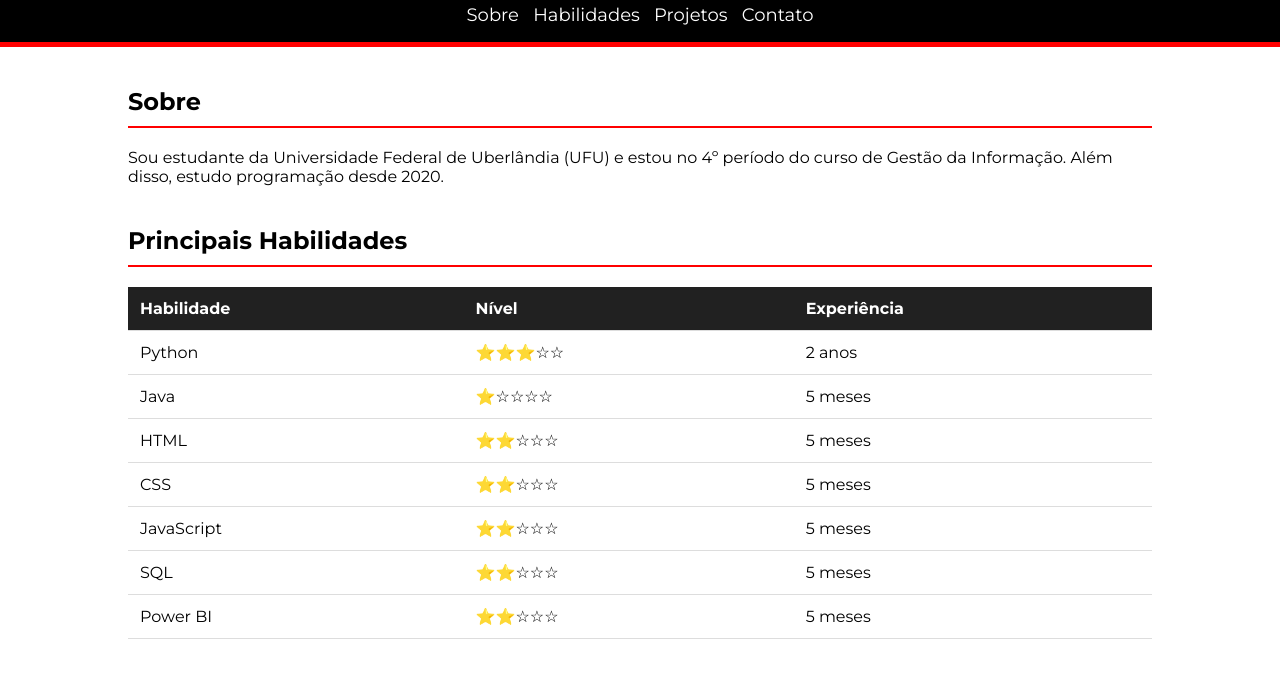
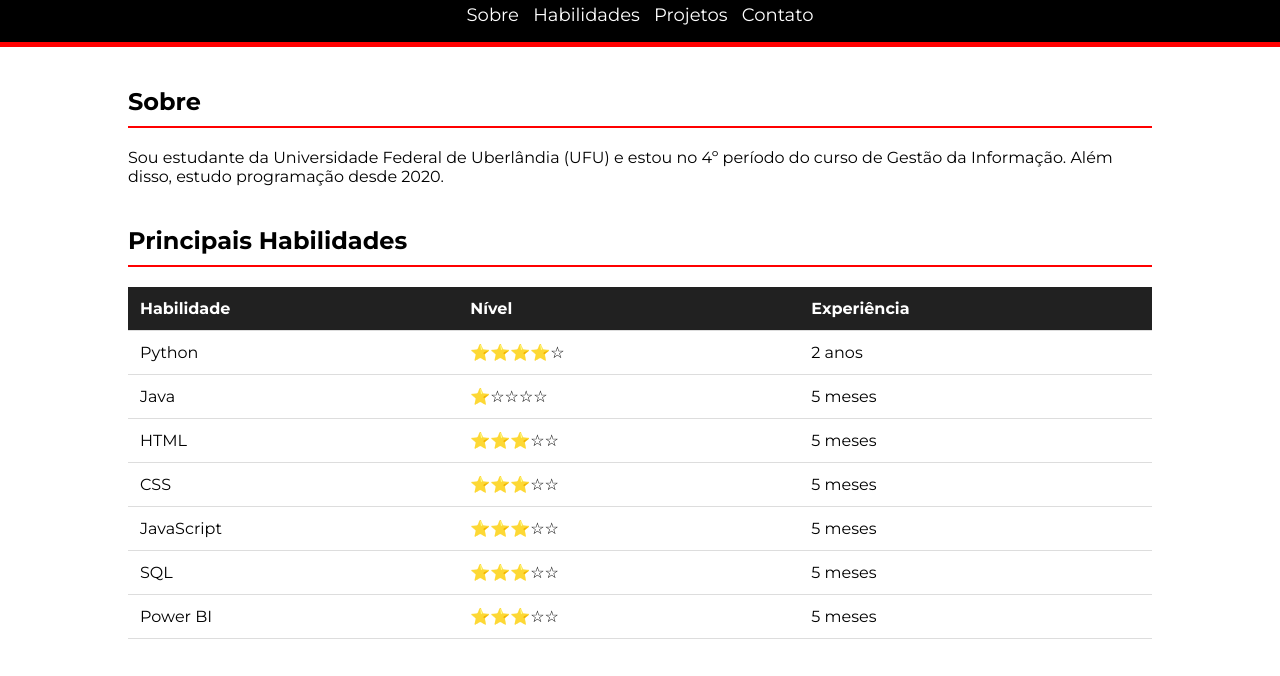
Before and after one commit to PedroBN04/Portfolio, a plain HTML site: page index.html in a window 1280 px wide. Shown: the part 91-767 px from the top of the page. Drawn offline with Linux system fonts and the light colour scheme.

Commit message:
Update index.html

```diff
--- a/index.html
+++ b/index.html
@@ -36,13 +36,13 @@
                     </tr>
                 </thead>
                 <tbody>
-                    <tr><td>Python</td><td>⭐⭐⭐☆☆</td><td>2 anos</td></tr>
+                    <tr><td>Python</td><td>⭐⭐⭐⭐☆</td><td>2 anos</td></tr>
                     <tr><td>Java</td><td>⭐☆☆☆☆</td><td>5 meses</td></tr>
-                    <tr><td>HTML</td><td>⭐⭐☆☆☆</td><td>5 meses</td></tr>
-                    <tr><td>CSS</td><td>⭐⭐☆☆☆</td><td>5 meses</td></tr>
-                    <tr><td>JavaScript</td><td>⭐⭐☆☆☆</td><td>5 meses</td></tr>
-                    <tr><td>SQL</td><td>⭐⭐☆☆☆</td><td>5 meses</td></tr>
-                    <tr><td>Power BI</td><td>⭐⭐☆☆☆</td><td>5 meses</td></tr>
+                    <tr><td>HTML</td><td>⭐⭐⭐☆☆</td><td>5 meses</td></tr>
+                    <tr><td>CSS</td><td>⭐⭐⭐☆☆</td><td>5 meses</td></tr>
+                    <tr><td>JavaScript</td><td>⭐⭐⭐☆☆</td><td>5 meses</td></tr>
+                    <tr><td>SQL</td><td>⭐⭐⭐☆☆</td><td>5 meses</td></tr>
+                    <tr><td>Power BI</td><td>⭐⭐⭐☆☆</td><td>5 meses</td></tr>
                 </tbody>
             </table>
         </section>
```
